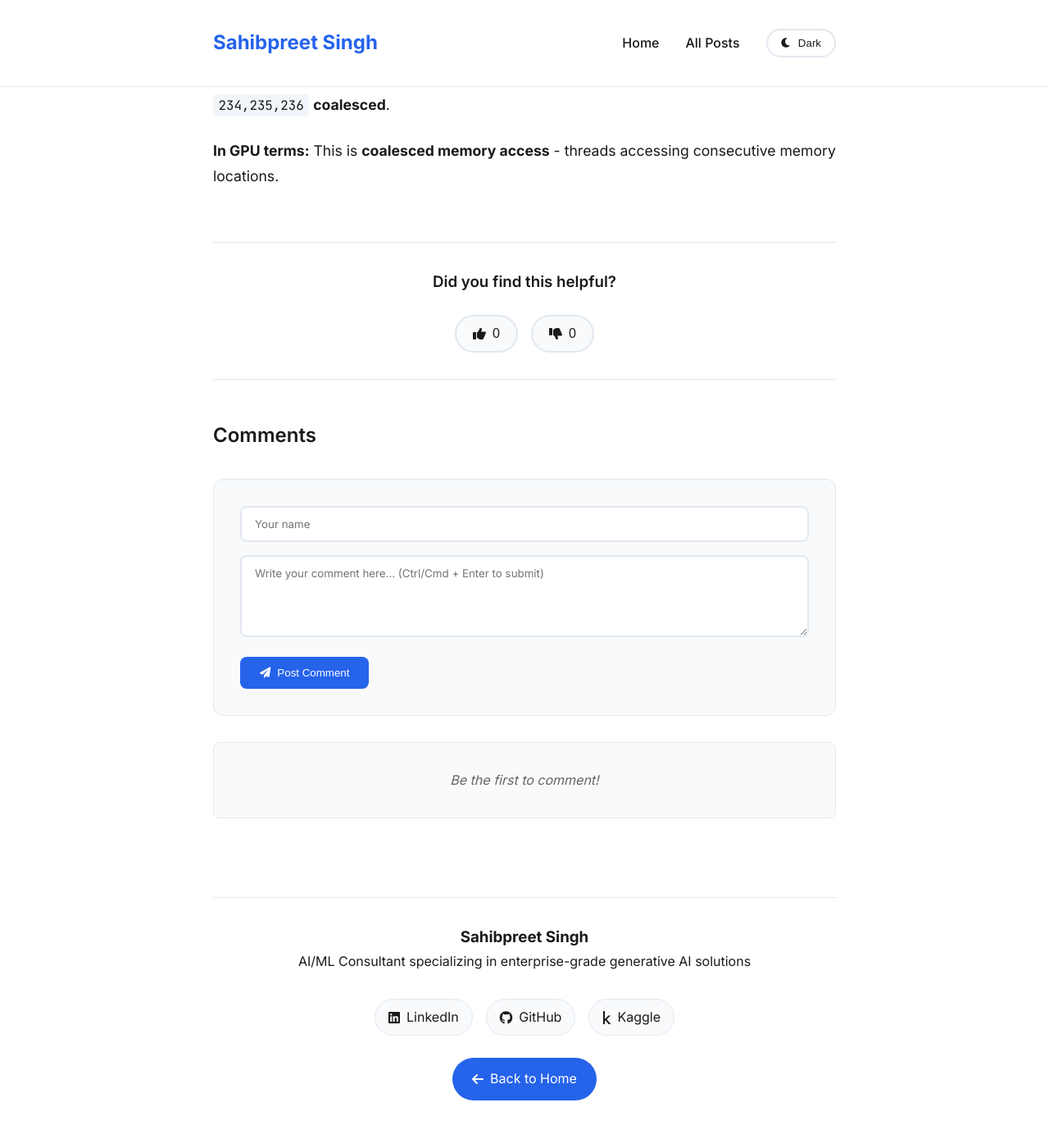
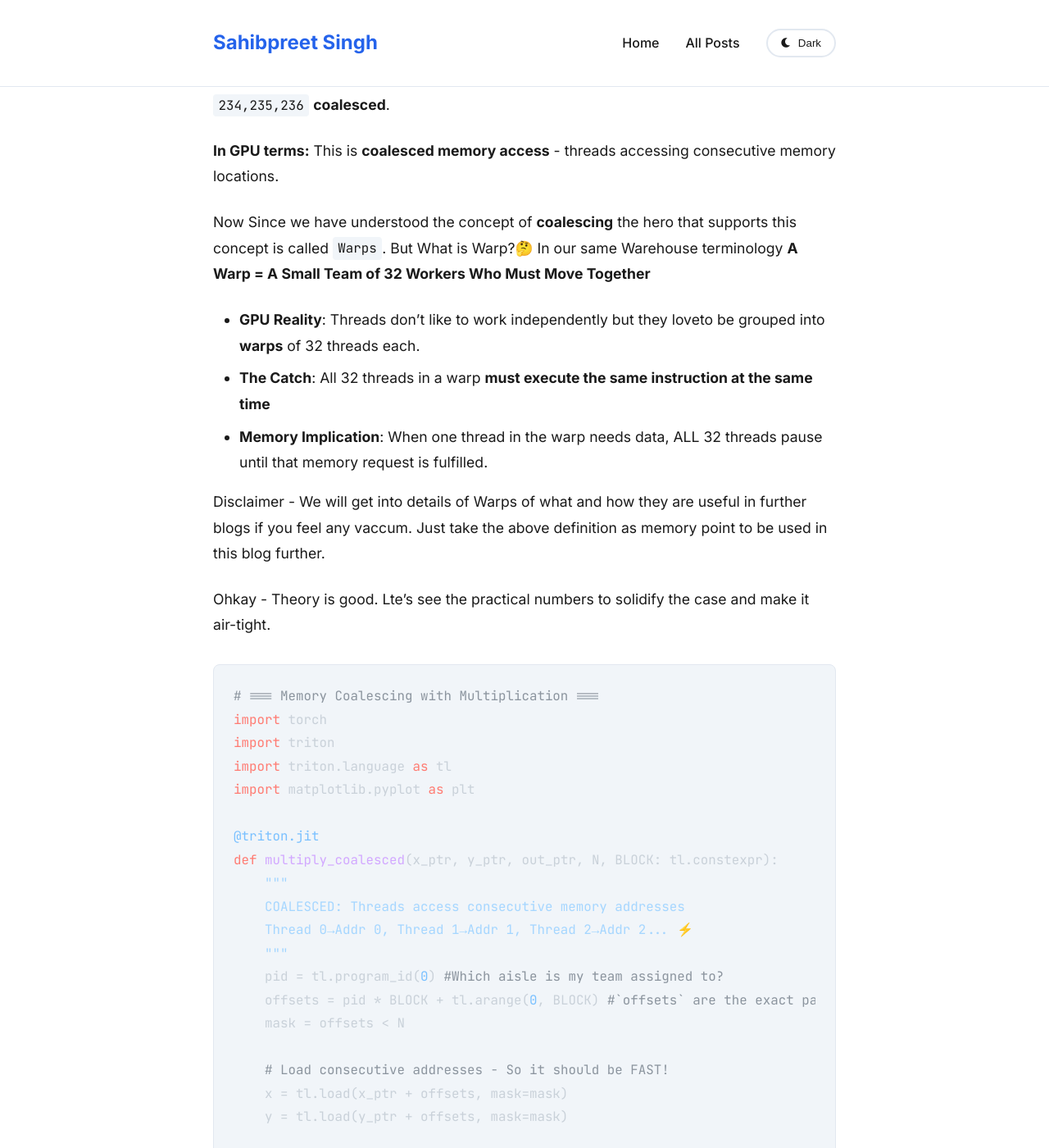
Before and after one commit to sahibpreetsingh12/sahibpreetsingh12.github.io, a Jekyll site: the page built from _posts/2025-09-23-The First Rule of Fast Triton Kernels- Coalesce Your Memory Access.md, in a window 1280 px wide and 1400 px high, scrolled down 4289 px. Shown: the whole window at 82% size. Built offline with Jekyll 4.4.1, drawn with Linux system fonts in a browser that asks for light colours; nearby versions of some CDN libraries; some of the changed text lies outside the part shown.

Commit message:
code added for blog 2

````diff
--- a/_posts/2025-09-23-The First Rule of Fast Triton Kernels- Coalesce Your Memory Access.md
+++ b/_posts/2025-09-23-The First Rule of Fast Triton Kernels- Coalesce Your Memory Access.md
@@ -82,3 +82,137 @@
 Easisest would have been if I had to pick(same) boxes placed consecutively at `234,235,236` **coalesced**.
 
 **In GPU terms:** This is **coalesced memory access** - threads accessing consecutive memory locations.
+
+Now Since we have understood the concept of **coalescing** the hero that supports this concept is called `Warps`.
+But What is Warp?🤔
+In our same Warehouse terminology **A Warp = A Small Team of 32 Workers Who Must Move Together**
+
+- **GPU Reality**: Threads don't like to work independently but they loveto be grouped into **warps** of 32 threads each.
+- **The Catch**: All 32 threads in a warp **must execute the same instruction at the same time**
+- **Memory Implication**: When one thread in the warp needs data, ALL 32 threads pause until that memory request is fulfilled.
+
+Disclaimer - We will get into details of Warps of what and how they are useful in further blogs if you feel any vaccum. Just take the above definition as memory point to be used in this blog further.
+
+Ohkay - Theory is good. Lte's see the practical numbers to solidify the case and make it air-tight.
+
+```python
+# === Memory Coalescing with Multiplication ===
+import torch
+import triton
+import triton.language as tl
+import matplotlib.pyplot as plt
+
+@triton.jit
+def multiply_coalesced(x_ptr, y_ptr, out_ptr, N, BLOCK: tl.constexpr):
+    """
+    COALESCED: Threads access consecutive memory addresses
+    Thread 0→Addr 0, Thread 1→Addr 1, Thread 2→Addr 2... ⚡
+    """
+    pid = tl.program_id(0) #Which aisle is my team assigned to?
+    offsets = pid * BLOCK + tl.arange(0, BLOCK) #`offsets` are the exact package numbers a team will handle.
+    mask = offsets < N
+
+    # Load consecutive addresses - So it should be FAST!
+    x = tl.load(x_ptr + offsets, mask=mask)
+    y = tl.load(y_ptr + offsets, mask=mask)
+
+    # creating ans stroing the results
+    result = x * y
+    tl.store(out_ptr + offsets, result, mask=mask)
+
+@triton.jit
+def multiply_scattered(x_ptr, y_ptr, out_ptr, N, BLOCK: tl.constexpr):
+    """
+    NON-COALESCED: Threads access scattered memory addresses
+    Thread 0→Addr 0, Thread 1→Addr 64, Thread 2→Addr 128... 🐌
+    """
+    pid = tl.program_id(0)
+    offsets = pid * BLOCK + tl.arange(0, BLOCK)
+    mask = offsets < N
+
+    # Scatter addresses by jumping 64 positions each time - SLOW!
+    scattered_offsets = (offsets * 64) % N
+
+    x = tl.load(x_ptr + scattered_offsets, mask=mask)
+    y = tl.load(y_ptr + scattered_offsets, mask=mask)
+    result = x * y
+    tl.store(out_ptr + offsets, result, mask=mask)  # Store still coalesced
+
+def run_benchmark():
+    # Setup
+    N = 1024 * 1024  # 1M elements
+    x = torch.randn(N, device='cuda')
+    y = torch.randn(N, device='cuda')
+    out = torch.empty_like(x)
+
+    grid = (triton.cdiv(N, 256),)
+    BLOCK = 256
+
+    # Warmup
+    multiply_coalesced[grid](x, y, out, N, BLOCK)
+    multiply_scattered[grid](x, y, out, N, BLOCK)
+    torch.cuda.synchronize()
+
+    # Time coalesced access
+    start = torch.cuda.Event(enable_timing=True)
+    end = torch.cuda.Event(enable_timing=True)
+
+    start.record()
+    multiply_coalesced[grid](x, y, out, N, BLOCK)
+    end.record()
+    torch.cuda.synchronize()
+    time_coalesced = start.elapsed_time(end)
+
+    # Time scattered access
+    start.record()
+    multiply_scattered[grid](x, y, out, N, BLOCK)
+    end.record()
+    torch.cuda.synchronize()
+    time_scattered = start.elapsed_time(end)
+
+    # Results
+    print(f"Coalesced access:     {time_coalesced:.3f} ms")
+    print(f"Non-coalesced access: {time_scattered:.3f} ms")
+    print(f"Slowdown factor:      {time_scattered/time_coalesced:.1f}×")
+
+    return time_coalesced, time_scattered
+
+def plot_comparison(time_coalesced, time_scattered):
+    """Simple bar chart showing the performance difference"""
+
+    methods = ['Coalesced\n(Fast)', 'Non-Coalesced\n(Slow)']
+    times = [time_coalesced, time_scattered]
+    colors = ['green', 'red']
+
+    plt.figure(figsize=(8, 6))
+    bars = plt.bar(methods, times, color=colors, alpha=0.8)
+
+    # Add value labels on bars
+    for bar, time in zip(bars, times):
+        plt.text(bar.get_x() + bar.get_width()/4, bar.get_height() + 0.1,
+                f'{time:.2f}ms', ha='center', fontweight='bold')
+
+    plt.title('Memory Coalescing Performance Impact', fontsize=16, fontweight='bold')
+    plt.ylabel('Execution Time (ms)')
+    plt.grid(axis='y', alpha=0.3)
+
+    # Add speedup annotation
+    speedup = time_scattered / time_coalesced
+    plt.text(0.2, max(times) * 0.4, f'{speedup:.1f}× faster!',
+             ha='center', fontsize=14, fontweight='bold',
+             bbox=dict(boxstyle='round', facecolor='yellow', alpha=0.8))
+
+    plt.tight_layout()
+    plt.savefig('memory_coalescing_comparison.png', dpi=300, bbox_inches='tight')
+    plt.show()
+
+if __name__ == "__main__":
+    print("🚀 Memory Coalescing Benchmark")
+    print("=" * 40)
+
+    coalesced_time, scattered_time = run_benchmark()
+    plot_comparison(coalesced_time, scattered_time)
+
+    print(f"\n🎯 The takeaway: Memory access patterns matter MORE than the actual computation!")
+
+```
````
